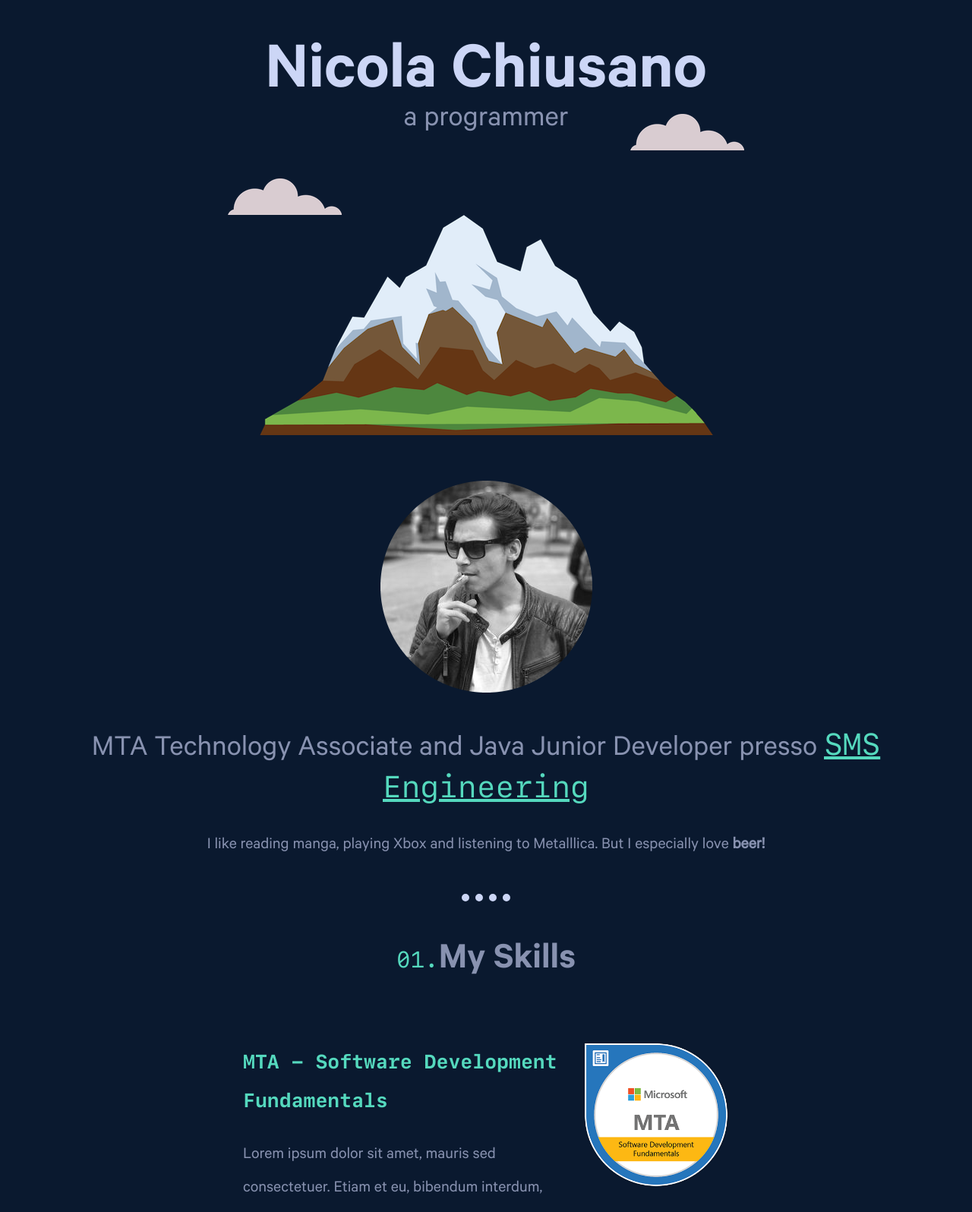
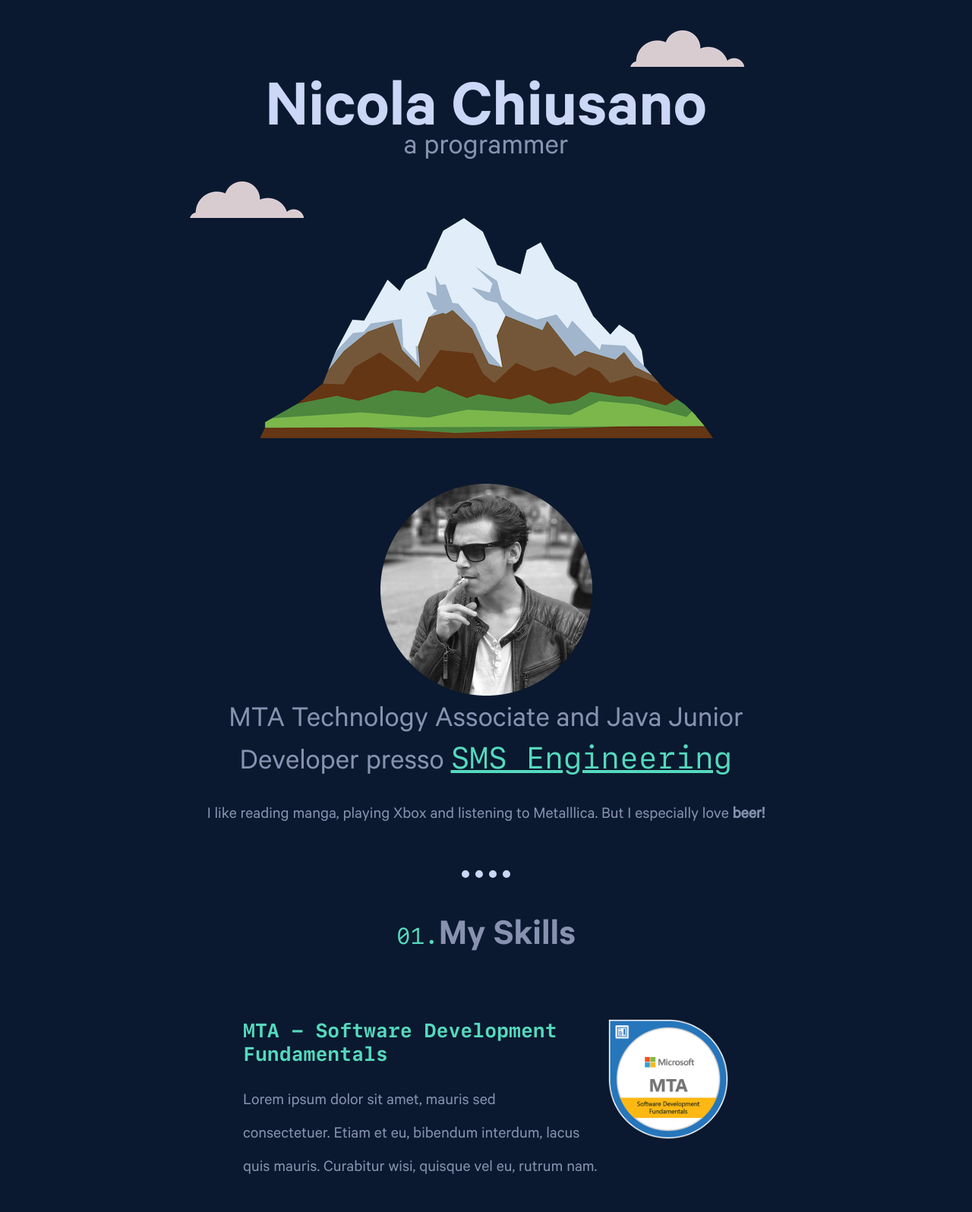
Before and after one commit to nicolaschiusano1/my_cv_site_ver2, a plain HTML site: page index.html in a window 1280 px wide. Shown: the top 1596 px of the page at 76% size. Drawn offline with Linux system fonts and the light colour scheme.

Commit message:
update css 2

```diff
--- a/css/style.css
+++ b/css/style.css
@@ -1,10 +1,10 @@
 body {
-  margin: 0;
-  text-align: center;
+  background-color: #0a192f;
+  color: #8892b0;
   font-family: "Calibre-Regular";
   font-size: 22px;
-  background-color: #0a192f;
-  color: #8892b0;
+  text-align: center;
+  margin: 0;
 }
 
 h1 {
@@ -12,7 +12,7 @@ h1 {
   font-family: "Calibre-SemiBold";
   color: #ccd6f6;
   line-height: 2px;
-  margin: 50px auto 0 auto;
+  margin: 50px auto 20px auto;
 }
 
 h2 {
@@ -20,6 +20,8 @@ h2 {
   font-family: "Calibre-Regular";
   font-size: 40px;
   font-weight: normal;
+  width: 60%;
+  margin: auto;
 }
 
 h3 {
@@ -32,20 +34,21 @@ a {
   color: #55d9be;
 }
 
+p {
+  line-height: 2;
+}
 .top-container {
   color: #406882;
   position: relative;
-  margin-top: 100px;
+  padding-top: 100px;
 }
 
 .middle-container {
-  margin-top: 50px;
-  position: relative;
+  margin: 50px auto;
 }
 
 .bottom-container {
-  position: relative;
-  margin-top: 100px;
+  padding: 50px 0 20px;
 }
 
 .pro {
@@ -57,12 +60,12 @@ a {
 .top-cloud {
   position: absolute;
   right: 300px;
-  top: 50px;
+  top: 40px;
 }
 
 .bottom-cloud {
   position: absolute;
-  left: 300px;
+  left: 250px;
   bottom: 300px;
 }
 
@@ -70,23 +73,22 @@ a {
   margin: 75px auto;
   width: 50%;
   text-align: left;
-  line-height: 2;
 }
 
 .img-row-right {
-  width: 30%;
+  width: 25%;
   float: right;
   margin-left: 30px;
 }
 
 .img-row-left {
-  width: 30%;
+  width: 25%;
   float: left;
   margin-right: 30px;
 }
 
 .img-bottom-container {
-  margin: 0 10px;
+  margin: 0 5px;
 }
 
 hr {
@@ -109,5 +111,15 @@ hr {
 .title {
   font-family: "Calibre-Semibold";
   font-size: 50px;
-  margin:0;
+  margin: auto;
 }
+
+.intro {
+  width: 30%;
+  margin: 20px auto;
+}
+
+.contact-message {
+  width: 40%;
+  margin: 10px auto 50px auto;
+}
```
